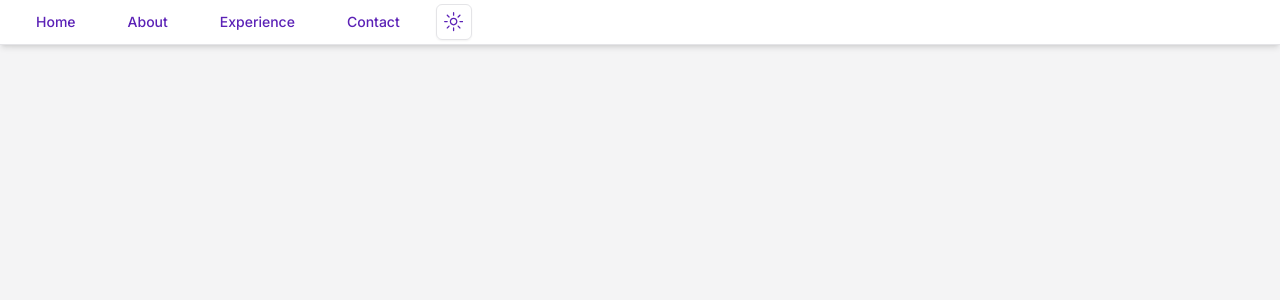
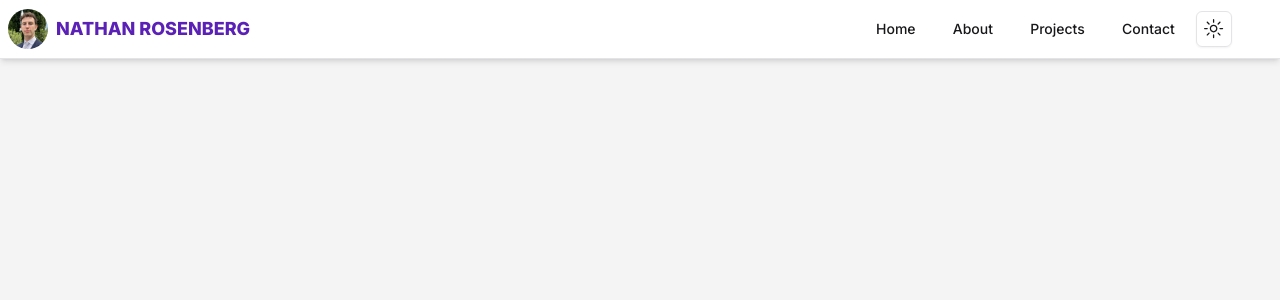
Before and after one commit to nwrose/nwr-website, a Next.js app: page /contact in a window 1280 px wide. Shown: the top 300 px of the page. Built offline with nearby package versions, Linux system fonts and the light colour scheme.

Commit message:
ready for initial deploy

```diff
--- a/components/custom/about.tsx
+++ b/components/custom/about.tsx
@@ -15,7 +15,7 @@ export default function About(){
                     </div>
                     <div className="px-4 pt-8 space-y-4">
                         <p className="">
-                            Hi, I'm Nate Rosenberg, software-engineer and recent graduate of
+                            Hi, I'm Nathan Rosenberg, software-engineer and recent graduate of
                             the University of Michigan with a B.S. in Computer Science. I'm
                             passionate about technology, and enjoy allowing my curiosity to
                             pull me in exciting new directions.
@@ -33,7 +33,7 @@ export default function About(){
                             ETL data pipelines and cloud infastructure, expanding my back-end
                             development capabilities.
                         </p>
-                        <p>
+                        <p className="hidden">
                             Something more personal and like good closing maybe? idk ill get some feedback
                             for this last paragraph
                         </p>
--- a/components/custom/navbar-top.tsx
+++ b/components/custom/navbar-top.tsx
@@ -23,6 +23,7 @@ import Link from "next/link";
 import { MoonIcon, SunIcon } from "@radix-ui/react-icons"
 import { useTheme } from "next-themes"
 import {useState, useEffect} from "react";
+import Image from "next/image";
 
 
 export default function Navbar() {
@@ -37,11 +38,20 @@ export default function Navbar() {
 
     return (
         <>
-        <div className="fixed w-[100%] bg-popover text-violet-800 font-extrabold shadow-md z-50">
-            <NavigationMenu>
-                <NavigationMenuList>
-                    <NavigationMenuItem/>
-
+        <div className="fixed w-[100%] bg-popover sm:text-lg font-extrabold shadow-md z-50">
+            <NavigationMenu className="w-screen">
+                <NavigationMenuList className="flex flex-row justify-center sm:justify-between w-screen">
+                    <div className="hidden sm:block">
+                        <NavigationMenuItem className="text-violet-800">
+                            <Link href="/" legacyBehavior passHref>
+                                <NavigationMenuLink className="flex items-center">
+                                    <Image alt="" src="/headshot.jpg" height={40} width={40} className="m-2 rounded-full"/>
+                                    <p className="max-w-0 md:max-w-full">NATHAN ROSENBERG</p>
+                                </NavigationMenuLink>
+                            </Link>
+                        </NavigationMenuItem>
+                    </div>
+                    <div className="flex min-w-[30%] justify-between m-2">
                         <NavigationMenuItem>
                             <Link href="#home" legacyBehavior passHref>
                                 <NavigationMenuLink className={navigationMenuTriggerStyle()}>
@@ -59,7 +69,7 @@ export default function Navbar() {
                         <NavigationMenuItem>
                             <Link href="#experience" legacyBehavior passHref>
                                 <NavigationMenuLink className={navigationMenuTriggerStyle()}>
-                            Experience
+                                Projects
                                 </NavigationMenuLink>
                             </Link>
                         </NavigationMenuItem>
@@ -92,6 +102,7 @@ export default function Navbar() {
                                 </DropdownMenuContent>
                             </DropdownMenu>
                         </NavigationMenuItem>
+                    </div>
                 </NavigationMenuList>
             </NavigationMenu>
             <Separator />
--- a/components/ui/navigation-menu.tsx
+++ b/components/ui/navigation-menu.tsx
@@ -30,7 +30,7 @@ const NavigationMenuList = React.forwardRef<
   <NavigationMenuPrimitive.List
     ref={ref}
     className={cn(
-      "group flex flex-1 list-none items-center justify-around space-x-5 my-1",
+      "group flex flex-1 list-none items-center justify-between h-[50px] md:pr-10 my-1",
       className
     )}
     {...props}
```
Lines whose indentation alone changed are shown as unchanged.
